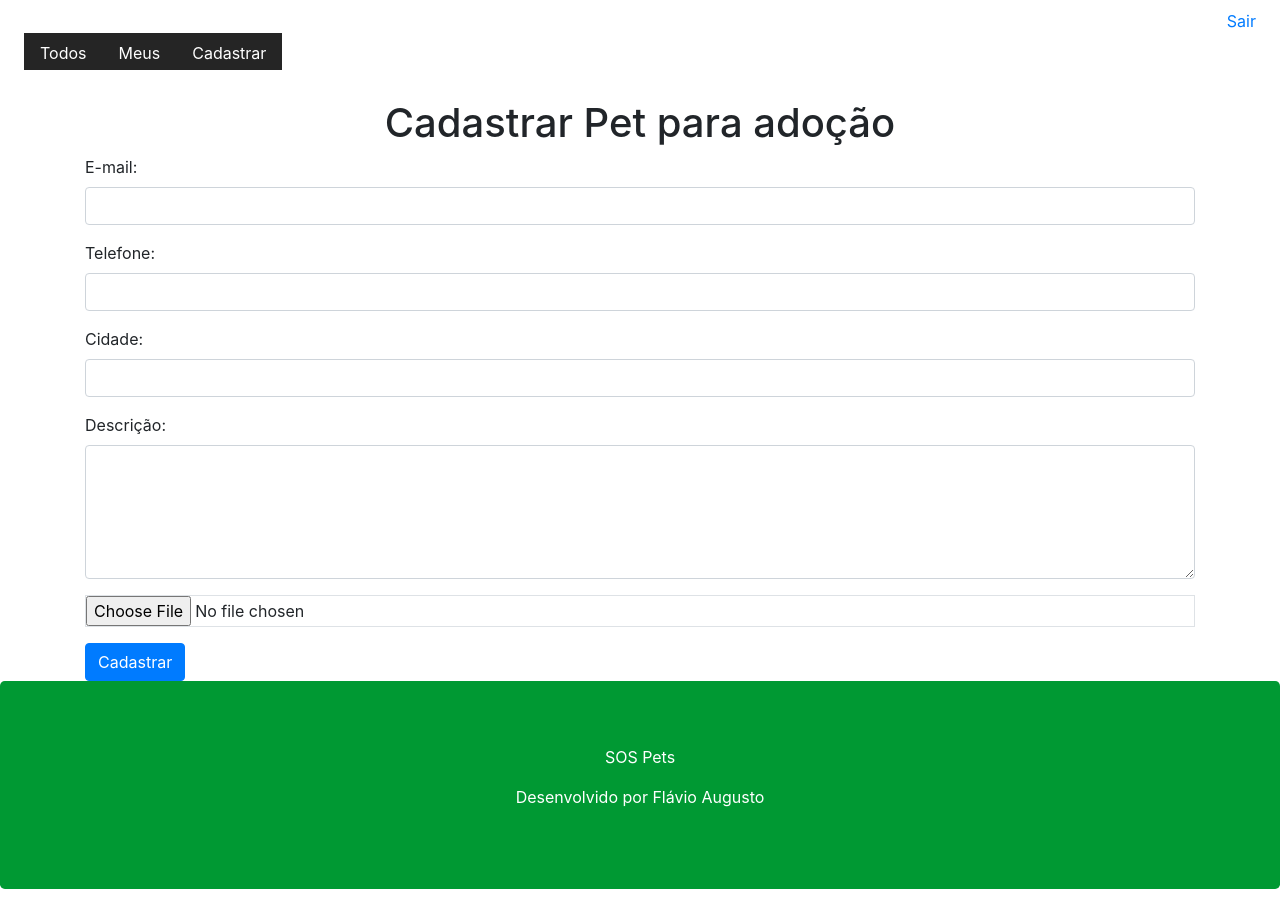
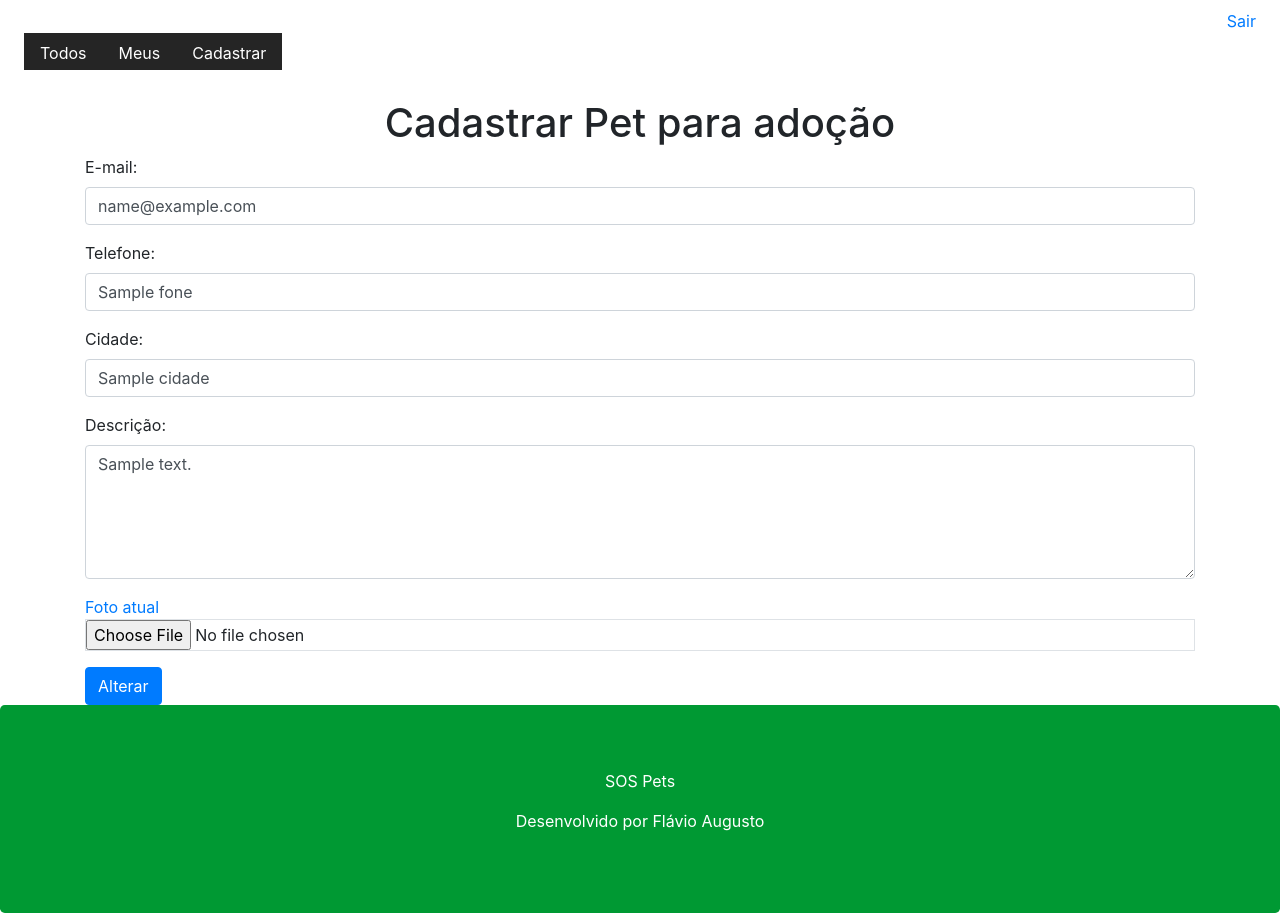
Before and after one commit to fasdacombr/SOSPets-PythonDjango, a Django app: template core/templates/register-pet.html in a window 1280 px wide. Shown: the part 247-1160 px from the top of the page. Before the commit the page ends 1136 px from the top, so only its background shows below. Run offline with Django 3.2, Linux system fonts and the light colour scheme; the template is opened without the code that fills it: most values are stand-ins (such as "Sample title", 1, 10 or a date in 2020); some libraries are stand-ins or nearby versions.

Commit message:
Pagina de Alteração
Finalização do projeto com a pagina de alteração dos registros dos Pets

```diff
--- a/core/templates/pet.html
+++ b/core/templates/pet.html
@@ -18,7 +18,7 @@
                         EXCLUIR
                     </button>
                 </a>
-                    <button type="button" class="btn btn-default" data-dismiss="modal">
+                    <button type="button" class="btn btn-primary" data-dismiss="modal">
                         CANCELAR
                     </button>
             </div>
@@ -39,7 +39,7 @@
             <p><b>Tel.: </b>{{ pet.fone }}</p>
             <p><b>E-mail: </b>{{ pet.email }}</p>
             {% if request.user == pet.usuario %}
-                <a href="#">
+                <a href="/pet/register/?id={{ pet.id }}">
                     <button type="button" class="btn btn-primary">Alterar</button>
                 </a>
                 <button type="button" class="btn btn-danger" data-toggle="modal" data-target="#modal_confirm">Excluir</button>
--- a/core/templates/register-pet.html
+++ b/core/templates/register-pet.html
@@ -4,28 +4,34 @@
     <h1 class="text-center">Cadastrar Pet para adoção</h1>
 
     <form enctype="multipart/form-data" action="submit", method="POST">{% csrf_token %}
+        <input type="number" class="form-control" name="pet-id" value="{{ pet.id }}" hidden>
         <div class="container">
             <div class="form-group">
                 <label for="email">E-mail:</label>
-                <input class="form-control" name="email" type="text">
+                <input class="form-control" name="email" type="text" value="{{ pet.email }}">
             </div>
             <div class="form-group">
                 <label for="phone">Telefone:</label>
-                <input class="form-control" name="phone" type="text">
+                <input class="form-control" name="phone" type="text" value="{{ pet.fone }}">
             </div>
             <div class="form-group">
                 <label for="city">Cidade:</label>
-                <input class="form-control" name="city" type="text">
+                <input class="form-control" name="city" type="text" value="{{ pet.cidade }}">
             </div>
             <div class="form-group">
                 <label for="description">Descrição:</label>
-                <textarea class="form-control" name="description" rows="5"></textarea>
+                <textarea class="form-control" name="description" rows="5">{{ pet.descricao }}</textarea>
             </div>
             <div class="form-group">
+                <a href="/media/{{ pet.foto }}" target="blank">Foto atual</a>
                 <input type="file" class="form-control-file border" name="file" accept="image/*">
             </div>
             <button type="submit" class="btn btn-primary">
-                Cadastrar
+                {% if pet %}
+                    Alterar
+                {% else %}
+                    Cadastrar
+                {% endif %}
             </button>
         </div>
     </form>
```
Also changed, not shown: core/views.py (+18 -1 lines), db.sqlite3, media/pet/Tigre_6GyE4XW.jpg (added).
